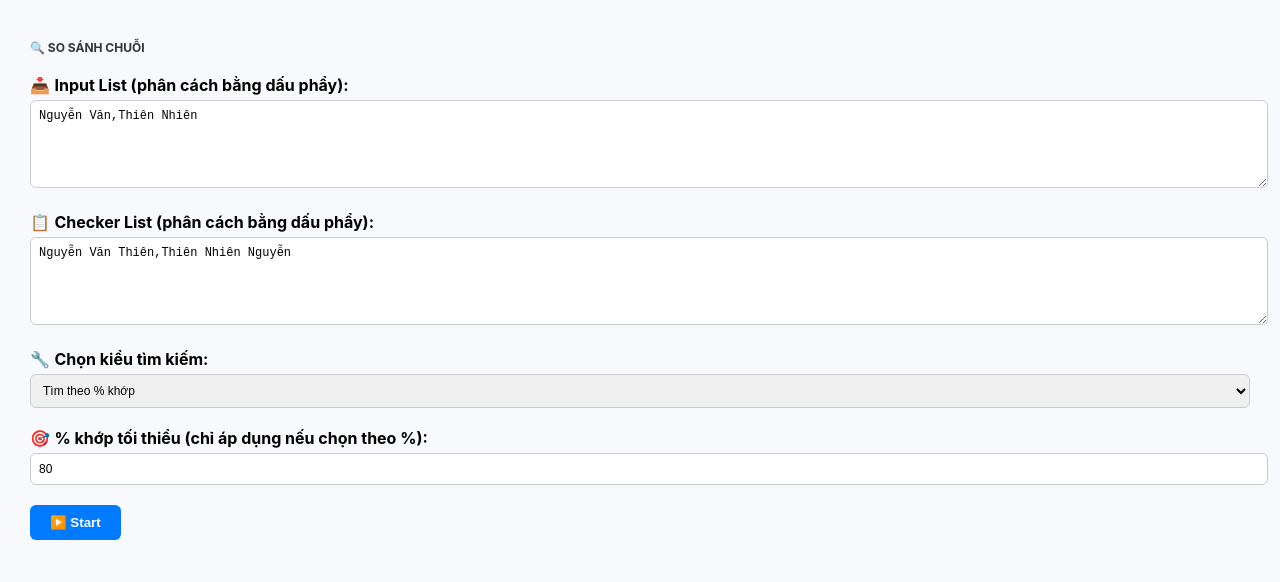
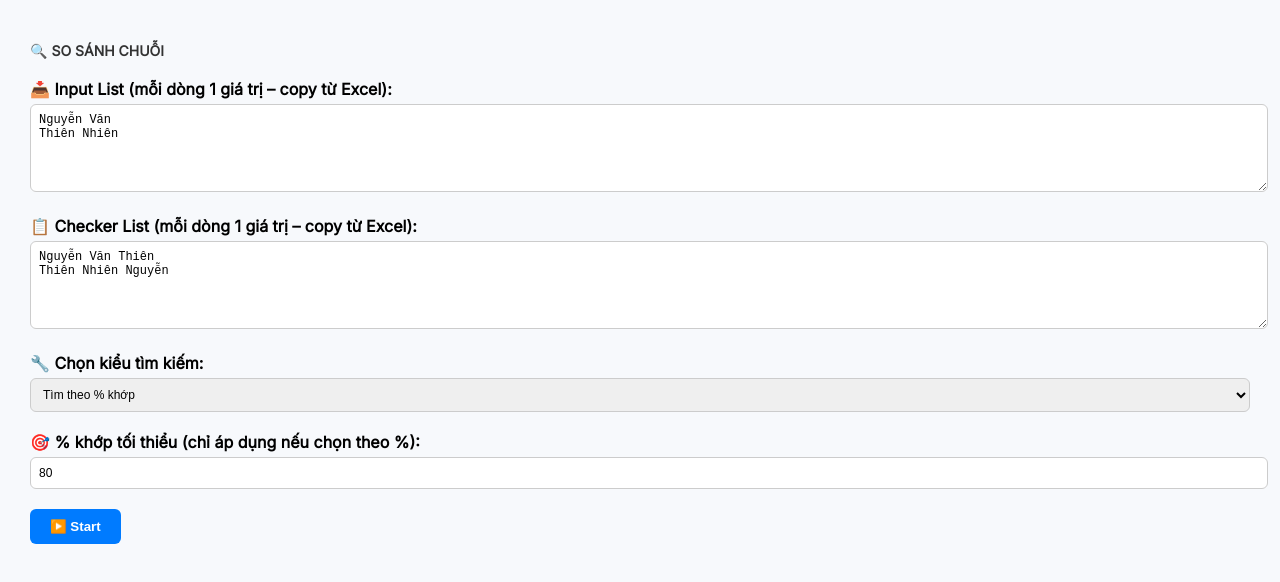
Before and after one commit to thiennv265/stringListComparison, a plain HTML site: page index.html in a window 1280 px wide. Drawn offline with Linux system fonts and the light colour scheme.

Commit message:
Update index.html

```diff
--- a/index.html
+++ b/index.html
@@ -3,7 +3,7 @@
 <head>
   <meta charset="UTF-8">
   <meta name="viewport" content="width=device-width, initial-scale=1">
-  <h2>So sánh từ tìm kiếm</h2>
+  <title>So sánh từ tìm kiếm</title>
   <link href="https://fonts.googleapis.com/css2?family=Inter&display=swap" rel="stylesheet">
 </head>
 <body>
@@ -26,7 +26,7 @@
       h2 {
         margin-bottom: 20px;
         color: #333;
-        font-size: 12px;
+        font-size: 14px;
       }
 
       textarea, input[type="number"], select {
@@ -36,7 +36,7 @@
         border: 1px solid #ccc;
         font-size: 12px;
         margin-top: 5px;
-        resize: both;
+        resize: vertical;
       }
 
       button {
@@ -86,7 +86,7 @@
         flex-direction: row;
         flex-wrap: nowrap;
         justify-content: space-between;
-        gap: 0;
+        gap: 10px;
       }
 
       .table-box {
@@ -104,11 +104,13 @@
     <div class="container">
       <h2>🔍 SO SÁNH CHUỖI</h2>
 
-      <label>📥 <strong>Input List (phân cách bằng dấu phẩy):</strong></label>
-      <textarea id="inputList" rows="5">Nguyễn Văn,Thiên Nhiên</textarea><br><br>
+      <label>📥 <strong>Input List (mỗi dòng 1 giá trị – copy từ Excel):</strong></label>
+      <textarea id="inputList" rows="5">Nguyễn Văn
+Thiên Nhiên</textarea><br><br>
 
-      <label>📋 <strong>Checker List (phân cách bằng dấu phẩy):</strong></label>
-      <textarea id="checkerList" rows="5">Nguyễn Văn Thiên,Thiên Nhiên Nguyễn</textarea><br><br>
+      <label>📋 <strong>Checker List (mỗi dòng 1 giá trị – copy từ Excel):</strong></label>
+      <textarea id="checkerList" rows="5">Nguyễn Văn Thiên
+Thiên Nhiên Nguyễn</textarea><br><br>
 
       <label>🔧 <strong>Chọn kiểu tìm kiếm:</strong></label>
       <select id="matchMode">
@@ -130,8 +132,8 @@
   let lastResults = [];
 
   window.startMatching = async function () {
-    const inputListRaw = document.getElementById("inputList").value.split(",").map(s => s.trim()).filter(Boolean);
-    const checkerListRaw = document.getElementById("checkerList").value.split(",").map(s => s.trim()).filter(Boolean);
+    const inputListRaw = document.getElementById("inputList").value.split(/\n/).map(s => s.trim()).filter(Boolean);
+    const checkerListRaw = document.getElementById("checkerList").value.split(/\n/).map(s => s.trim()).filter(Boolean);
     const minMatch = parseInt(document.getElementById("minMatch").value);
     const mode = document.getElementById("matchMode").value;
 
```
